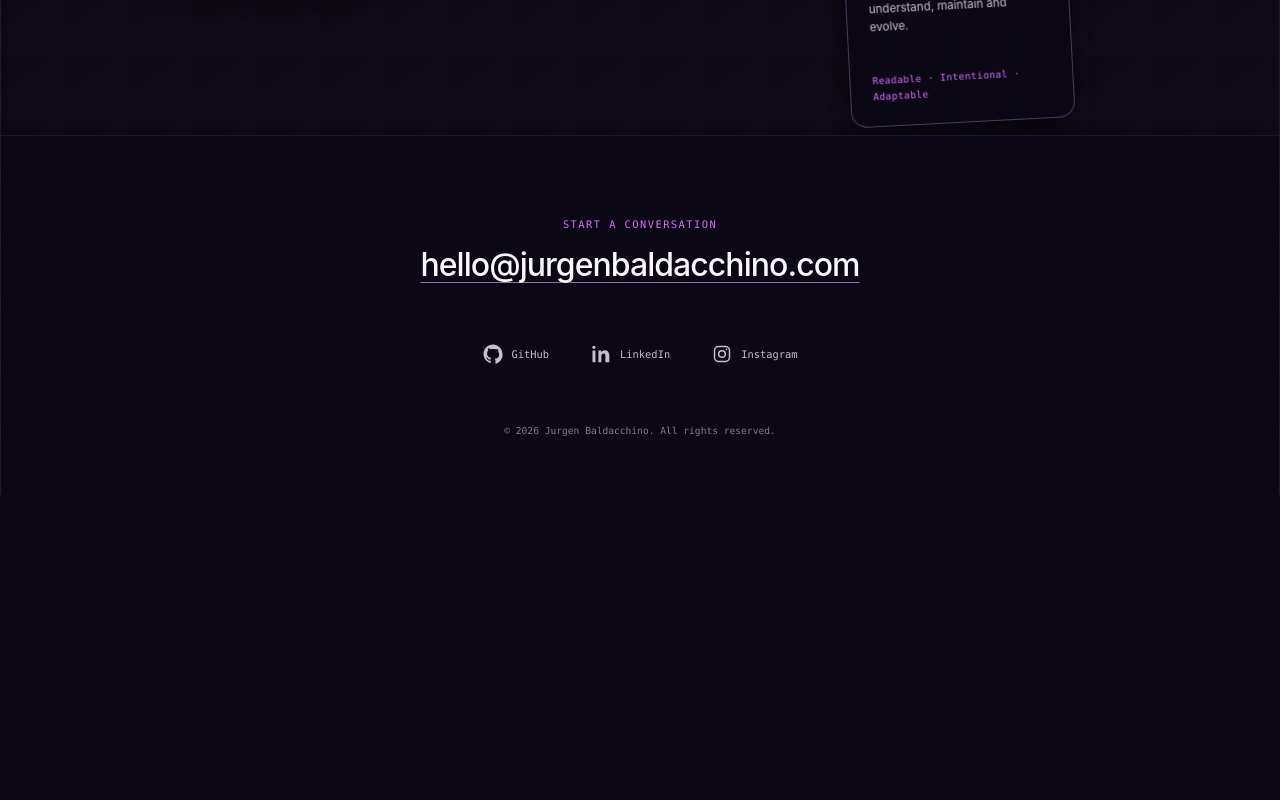
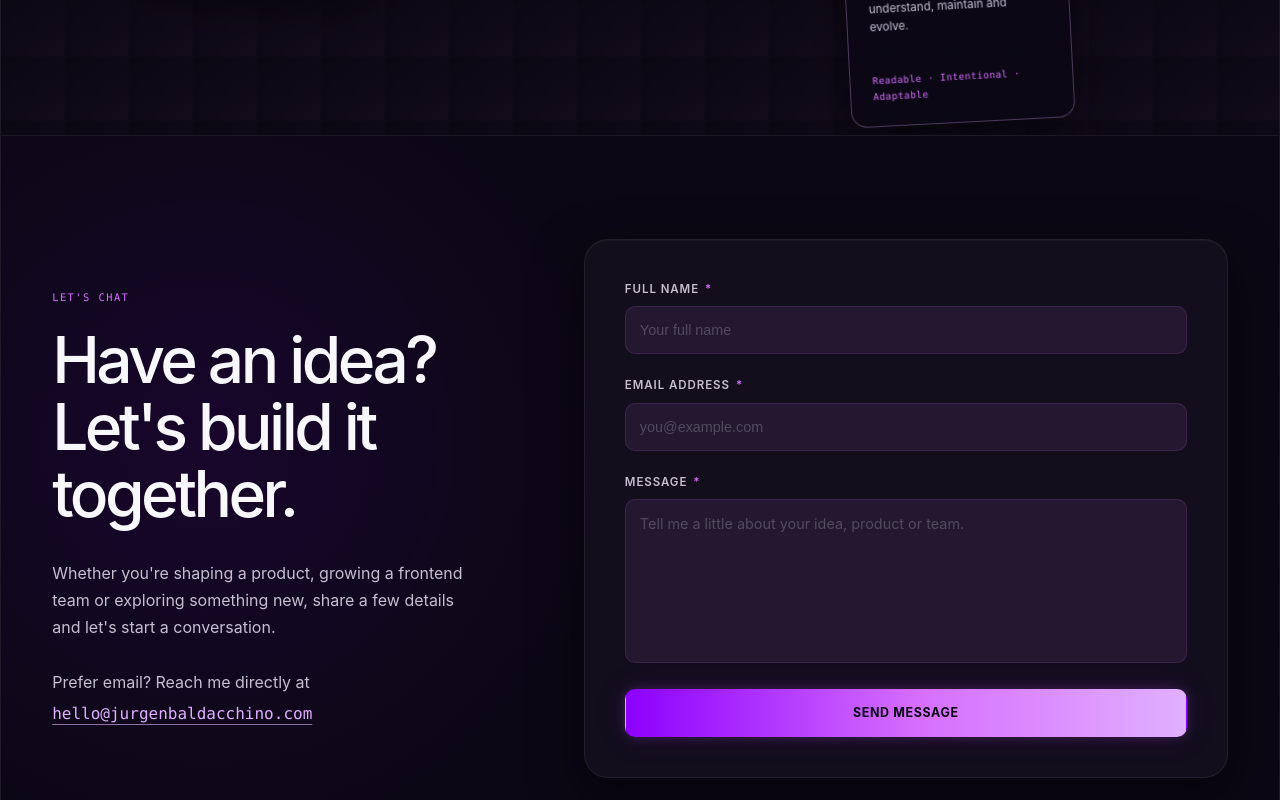
Before and after one commit to jur007/jurgenbaldacchino.com, a React (Vite) app: page / in a window 1280 px wide. Shown: the part 1480-2280 px from the top of the page. Before the commit the page ends 1975 px from the top, so only its background shows below. Built offline with nearby package versions, Linux system fonts and the light colour scheme.

Commit message:
refactor(page layout): change let's talk to let's chat

```diff
--- /dev/null
+++ b/src/components/chat-section/chat-section.module.css
@@ -0,0 +1,148 @@
+.containerWrapper {
+  display: grid;
+  min-height: 640px;
+  padding: clamp(72px, 8vw, 112px) var(--layout-page-gutter);
+  align-items: center;
+  grid-template-columns: minmax(0, 0.8fr) minmax(440px, 1.2fr);
+  gap: clamp(56px, 8vw, 112px);
+  background:
+    radial-gradient(circle at 16% 42%, var(--color-electric-violet-10), transparent 36%),
+    var(--color-black-russian);
+  border-top: 1px solid var(--color-white-lilac-7);
+}
+
+.introductionContainer {
+  max-width: 520px;
+}
+
+.eyebrow {
+  color: var(--color-heliotrope);
+  font-family: var(--font-family-mono);
+  font-size: var(--font-size-sm);
+  letter-spacing: 0.14em;
+  text-transform: uppercase;
+}
+
+.introductionContainer h2 {
+  max-width: 12ch;
+  margin-top: 20px;
+  color: var(--color-white-lilac);
+  font-size: clamp(2.75rem, 5vw, 5rem);
+  font-weight: var(--font-weight-semibold);
+  letter-spacing: -0.055em;
+  line-height: var(--line-height-tight);
+}
+
+.introductionCopy,
+.directContactCopy {
+  color: var(--color-lavender-grey);
+  font-size: var(--font-size-4xl);
+  line-height: var(--line-height-relaxed);
+}
+
+.introductionCopy {
+  margin-top: 32px;
+}
+
+.directContactCopy {
+  display: grid;
+  margin-top: 28px;
+  gap: 4px;
+}
+
+.directContactCopy a {
+  width: fit-content;
+  color: var(--color-mauve);
+  font-family: var(--font-family-mono);
+  text-decoration-color: var(--color-mauve-62);
+  text-underline-offset: 5px;
+}
+
+.contactForm {
+  display: grid;
+  padding: clamp(24px, 4vw, 40px);
+  gap: 22px;
+  background: var(--color-white-lilac-3);
+  border: 1px solid var(--color-white-lilac-7);
+  border-radius: var(--radius-large);
+  box-shadow: var(--shadow-black);
+}
+
+.messageFieldContainer {
+  display: grid;
+  gap: 8px;
+}
+
+.messageInput {
+  width: 100%;
+  min-height: 144px;
+  padding: 12px 14px;
+  resize: none;
+  color: var(--color-white-lilac);
+  background: var(--color-revolver);
+  border: 1px solid var(--color-heliotrope-14);
+  border-radius: var(--radius-small);
+  font-family: var(--font-family-sans);
+  font-size: var(--font-size-3xl);
+  line-height: var(--line-height-normal);
+  transition:
+    border-color var(--transition-fast),
+    box-shadow var(--transition-fast);
+}
+
+.messageInput::placeholder {
+  color: var(--color-trout);
+}
+
+.messageInput:hover {
+  border-color: var(--color-mauve-30);
+}
+
+.messageInput:focus {
+  border-color: var(--color-mauve-62);
+  outline: none;
+  box-shadow: var(--shadow-electric-violet);
+}
+
+.submitButton {
+  margin-top: 4px;
+}
+
+@media (max-width: 1023px) {
+  .containerWrapper {
+    min-height: 0;
+    align-items: start;
+    grid-template-columns: 1fr;
+    gap: 48px;
+  }
+}
+
+@media (max-width: 767px) {
+  .containerWrapper {
+    padding-block: 64px;
+  }
+
+  .introductionContainer h2 {
+    font-size: clamp(2.6rem, 13vw, 4rem);
+  }
+
+  .contactForm {
+    padding: 20px;
+  }
+}
+
+@media (max-width: 374px) {
+  .containerWrapper {
+    padding-inline: 16px;
+  }
+
+  .contactForm {
+    padding-inline: 16px;
+  }
+}
+
+@media (prefers-reduced-motion: reduce) {
+  .messageInput {
+    transition: none;
+  }
+}
--- /dev/null
+++ b/src/components/chat-section/chat-section.tsx
@@ -0,0 +1,82 @@
+import type { FormEvent } from "react"
+
+import styles from "./chat-section.module.css"
+
+import { Button } from "@components/button"
+import { Input } from "@components/input"
+import { Label } from "@components/label"
+
+const contactEmailAddress = "hello@jurgenbaldacchino.com"
+
+export const ChatSection = () => {
+  const handleContactSubmit = (event: FormEvent<HTMLFormElement>) => {
+    event.preventDefault()
+
+    const formData = new FormData(event.currentTarget)
+    const fullName = String(formData.get("fullName") ?? "")
+    const emailAddress = String(formData.get("emailAddress") ?? "")
+    const message = String(formData.get("message") ?? "")
+    const subject = `Website enquiry from ${fullName}`
+    const emailBody = `Name: ${fullName}\nEmail: ${emailAddress}\n\n${message}`
+    const emailLink = `mailto:${contactEmailAddress}?subject=${encodeURIComponent(
+      subject,
+    )}&body=${encodeURIComponent(emailBody)}`
+
+    window.open(emailLink, "_self")
+  }
+
+  return (
+    <section aria-labelledby="chat-section-title" className={styles.containerWrapper} id="contact">
+      <div className={styles.introductionContainer}>
+        <p className={styles.eyebrow}>Let&apos;s chat</p>
+        <h2 id="chat-section-title">Have an idea? Let&apos;s build it together.</h2>
+        <p className={styles.introductionCopy}>
+          Whether you&apos;re shaping a product, growing a frontend team or exploring something new,
+          share a few details and let&apos;s start a conversation.
+        </p>
+        <p className={styles.directContactCopy}>
+          Prefer email? Reach me directly at
+          <a href={`mailto:${contactEmailAddress}`}>{contactEmailAddress}</a>
+        </p>
+      </div>
+
+      <form className={styles.contactForm} onSubmit={handleContactSubmit}>
+        <Input
+          autoComplete="name"
+          id="contact-full-name"
+          label="Full name"
+          name="fullName"
+          placeholder="Your full name"
+          required
+        />
+        <Input
+          autoComplete="email"
+          id="contact-email-address"
+          label="Email address"
+          name="emailAddress"
+          placeholder="you@example.com"
+          required
+          type="email"
+        />
+        <div className={styles.messageFieldContainer}>
+          <Label htmlFor="contact-message" required>
+            Message
+          </Label>
+          <textarea
+            className={styles.messageInput}
+            id="contact-message"
+            name="message"
+            placeholder="Tell me a little about your idea, product or team."
+            required
+            rows={6}
+          ></textarea>
+        </div>
+        <Button className={styles.submitButton} fullWidth htmlType="submit">
+          Send message
+        </Button>
+      </form>
+    </section>
+  )
+}
+
+export default ChatSection
--- /dev/null
+++ b/src/components/chat-section/index.ts
@@ -0,0 +1 @@
+export { ChatSection } from "./chat-section"
--- a/src/components/home-section/home-section.tsx
+++ b/src/components/home-section/home-section.tsx
@@ -183,7 +183,7 @@ export const HomeSection = () => {
           )}
           ref={introductionReference}
         >
-          <p className={styles.heroEyebrow}>Senior Frontend Developer · Head of Frontend</p>
+          <p className={styles.heroEyebrow}>12+ Years · Products · People</p>
           <h1 id="hero-title" aria-label={heading}>
             <span aria-hidden="true">
               {visibleRegularHeading}
@@ -216,7 +216,7 @@ export const HomeSection = () => {
             <div className={styles.profileImageContainer}>
               <img src={profileImage} alt="Jur Baldacchino" />
             </div>
-            <p>Frontend engineering · Leadership</p>
+            <p>Head of Frontend · React Engineer</p>
             <h2>Building the systems and teams behind excellent products.</h2>
             <a href="#contact">
               Let&apos;s work together <span aria-hidden="true">↗</span>
--- a/src/components/page-layout/page-layout.tsx
+++ b/src/components/page-layout/page-layout.tsx
@@ -3,6 +3,7 @@ import type { ReactNode } from "react"
 
 import styles from "./page-layout.module.css"
 
+import { ChatSection } from "@components/chat-section"
 import { SiteFooter } from "@components/site-footer"
 import { getClassNames } from "@utils/class-names"
 
@@ -45,7 +46,7 @@ export const PageLayout = ({ children }: IPageLayout) => {
           </span>
           <span className={styles.brandTextContainer}>
             Jurgen Baldacchino
-            <small>Frontend engineering · Leadership</small>
+            <small>Head of Frontend · React Engineer</small>
           </span>
         </a>
         <button
@@ -81,11 +82,12 @@ export const PageLayout = ({ children }: IPageLayout) => {
             href="#contact"
             onClick={handleNavigationClick}
           >
-            Let&apos;s talk
+            Let&apos;s chat
           </a>
         </nav>
       </header>
       <main id="main-content">{children}</main>
+      <ChatSection />
       <SiteFooter />
     </div>
   )
--- a/src/components/site-footer/site-footer.module.css
+++ b/src/components/site-footer/site-footer.module.css
@@ -1,47 +1,13 @@
 .containerWrapper {
   display: grid;
-  min-height: 360px;
-  padding: 72px var(--layout-page-gutter) 48px;
+  min-height: 240px;
+  padding: 56px var(--layout-page-gutter) 40px;
   place-items: center;
   align-content: center;
-  gap: 48px;
+  gap: 36px;
   background: var(--color-black-russian);
   border-top: 1px solid var(--color-white-lilac-7);
   text-align: center;
-}
-
-.contactContainer {
-  display: grid;
-  justify-items: center;
-  gap: 12px;
-}
-
-.contactEyebrow {
-  color: var(--color-heliotrope);
-  font-family: var(--font-family-mono);
-  font-size: var(--font-size-sm);
-  font-weight: var(--font-weight-medium);
-  letter-spacing: 0.14em;
-  text-transform: uppercase;
-}
-
-.contactLink {
-  color: var(--color-white-lilac);
-  font-size: clamp(1.25rem, 4vw, 2rem);
-  font-weight: var(--font-weight-semibold);
-  letter-spacing: -0.03em;
-  line-height: var(--line-height-snug);
-  text-decoration-color: var(--color-mauve-62);
-  text-decoration-thickness: 1px;
-  text-underline-offset: 6px;
-  transition:
-    color var(--transition-fast),
-    text-decoration-color var(--transition-fast);
-}
-
-.contactLink:hover {
-  color: var(--color-mauve);
-  text-decoration-color: var(--color-heliotrope);
 }
 
 .socialLinksList {
@@ -95,9 +61,9 @@
 
 @media (max-width: 767px) {
   .containerWrapper {
-    min-height: 320px;
-    padding-block: 56px 40px;
-    gap: 40px;
+    min-height: 220px;
+    padding-block: 48px 36px;
+    gap: 32px;
   }
 }
 
@@ -116,7 +82,6 @@
 }
 
 @media (prefers-reduced-motion: reduce) {
-  .contactLink,
   .socialLink {
     transition: none;
   }
--- a/src/components/site-footer/site-footer.tsx
+++ b/src/components/site-footer/site-footer.tsx
@@ -50,14 +50,7 @@ export const SiteFooter = () => {
   const currentYear = new Date().getFullYear()
 
   return (
-    <footer className={styles.containerWrapper} id="contact">
-      <div className={styles.contactContainer}>
-        <span className={styles.contactEyebrow}>Start a conversation</span>
-        <a className={styles.contactLink} href="mailto:hello@jurgenbaldacchino.com">
-          hello@jurgenbaldacchino.com
-        </a>
-      </div>
-
+    <footer className={styles.containerWrapper}>
       <nav aria-label="Social media">
         <ul className={styles.socialLinksList}>
           {socialLinks.map(({ href, icon, label }) => (
```
Also changed, not shown: 2 other files (tests, documents, lock files or other folders).
